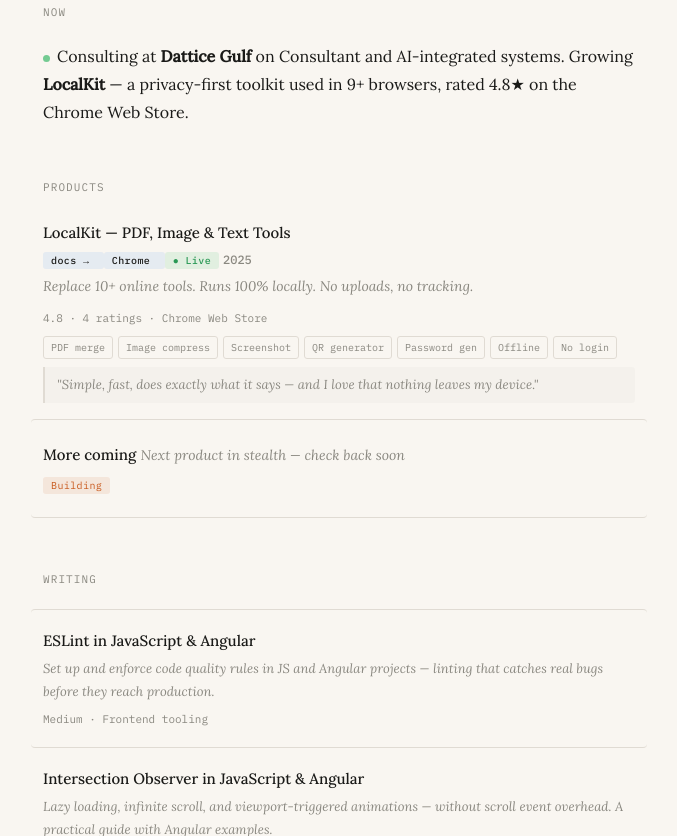
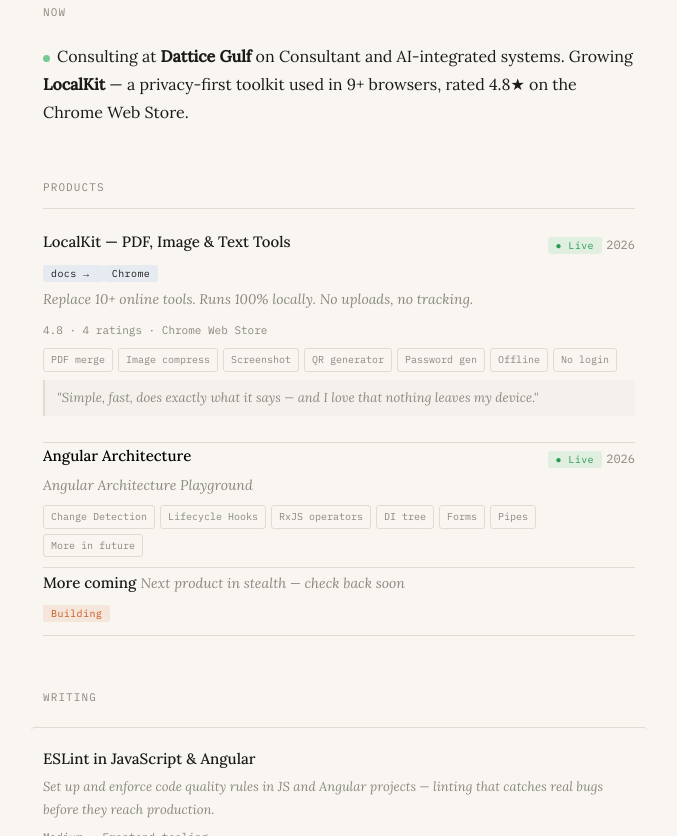
Before and after one commit to sannanansari/sannan.app, a plain HTML site: page index.html in a window 1280 px wide. Shown: the part 579-1415 px from the top of the page, without its empty margins (301-978 px from the left). Drawn offline with Linux system fonts and the light colour scheme.

Commit message:
added angular playground

```diff
--- a/index.html
+++ b/index.html
@@ -44,15 +44,24 @@
 
 <!-- Products -->
 <section>
-  <div class="label">Products</div>
+  <div class="label li-bottom">Products</div>
   <ul class="project-list">
 
     <!-- LocalKit Extension -->
-    <li>
+    <li class="li-bottom">
         <div class="project-left flex-project">
-          <span class="project-name">LocalKit — PDF, Image & Text Tools
+          <div class="project-flexing">
+          <span class="project-name">LocalKit — PDF, Image & Text Tools </span>
 
-        <div class="project-right">
+          <div>
+
+          <span class="project-badge badge-live">● Live</span>
+          <span class="project-year">2026</span>
+          </div>
+
+          </div>
+
+        <div class="project-right flex-project">
 
             <span  class="project-badge badge-ext">
                       <a href="https://localkitapp.github.io" target="_blank" rel="noopener" class="project-item-link">
@@ -65,8 +74,6 @@
         Chrome
       </a>
           </span>
-          <span class="project-badge badge-live">● Live</span>
-          <span class="project-year">2025</span>
         </div>
           </span>
 
@@ -93,18 +100,57 @@
       </a>
     </li>
 
+    <li class="li-bottom">
+
+        <div class="project-left flex-project">
+          <div class="project-flexing">
+    <span class="project-name">
+      <a href="https://angular.sannan.app/" class="link">Angular Architecture</a>
+       </span>
+         <div>
+
+          <span class="project-badge badge-live">● Live</span>
+          <span class="project-year">2026</span>
+         </div>
+
+          </div>
+
+
+          <div class="project-meta">
+          <span class="project-desc">
+            Angular Architecture Playground
+
+          </span>
+
+           </div>
+
+          <div class="feature-pills">
+            <span class="pill">Change Detection</span>
+            <span class="pill">Lifecycle Hooks</span>
+            <span class="pill">RxJS operators</span>
+            <span class="pill">DI tree</span>
+            <span class="pill">Forms</span>
+            <span class="pill">Pipes</span>
+            <span class="pill">More in future</span>
+          </div>
+
+
+
+
+
+      </li>
+
+
     <!-- More coming -->
-    <li>
-      <a href="#" class="project-item">
-        <div class="project-left">
+    <li class="li-bottom">
+         <div class="project-left">
           <span class="project-name">More coming</span>
           <span class="project-desc">Next product in stealth — check back soon</span>
         </div>
         <div class="project-right">
           <span class="project-badge badge-more">Building</span>
         </div>
-      </a>
-    </li>
+     </li>
 
   </ul>
 </section>
--- a/styles.css
+++ b/styles.css
@@ -175,7 +175,10 @@
       /* transition: border-color 0.15s; */
     }
     .project-link:hover { border-color: var(--accent); }
-
+ .link {
+  text-decoration: none;
+  color: black
+ }
     /* Writing */
     .note-list { list-style: none; }
     .note-item {
@@ -269,3 +272,13 @@
       .exp-header { flex-direction: column; gap: 2px; }
       footer { flex-direction: column; gap: 8px; }
     }
+
+.project-flexing {
+  display: flex;
+  justify-content: space-between;
+}
+
+.li-bottom {
+  padding-bottom: 10px;
+border-bottom: 1px solid var(--rule);
+}
```
